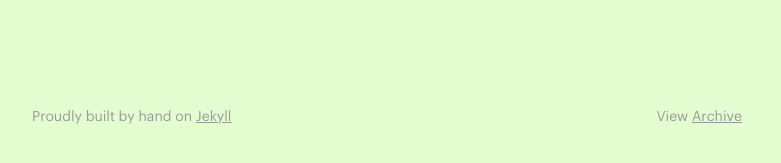
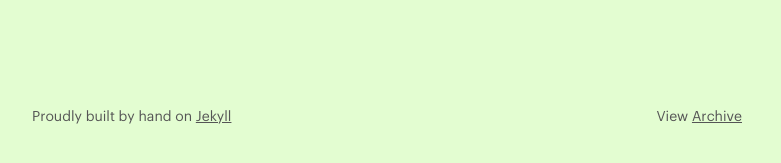
Before and after one commit to jonaschafer/jonaschafer.github.io, a Jekyll site: the page built from index.html, in a window 1280 px wide. Shown: the part 456-619 px from the top of the page, without its empty margins (248-1029 px from the left). Built offline with Jekyll 4.4.1, drawn with Linux system fonts in a browser that asks for light colours.

Commit message:
fixed footer spacing weirdness by making .parent display block, not flex

```diff
--- a/assets/stylesheets/core/_layout.scss
+++ b/assets/stylesheets/core/_layout.scss
@@ -146,7 +146,7 @@
 
  footer {
    margin-top: 100px;
-   color: $grey-light;
+   color: $grey;
  }
 
  footer a {
@@ -170,12 +170,13 @@
   }
 
   .parent {
-    flex-flow: column wrap;
+    display: block;
     align-items: start;
   }
 
   footer a {
     font-size: 16px;
+
   }
 
  }
```
